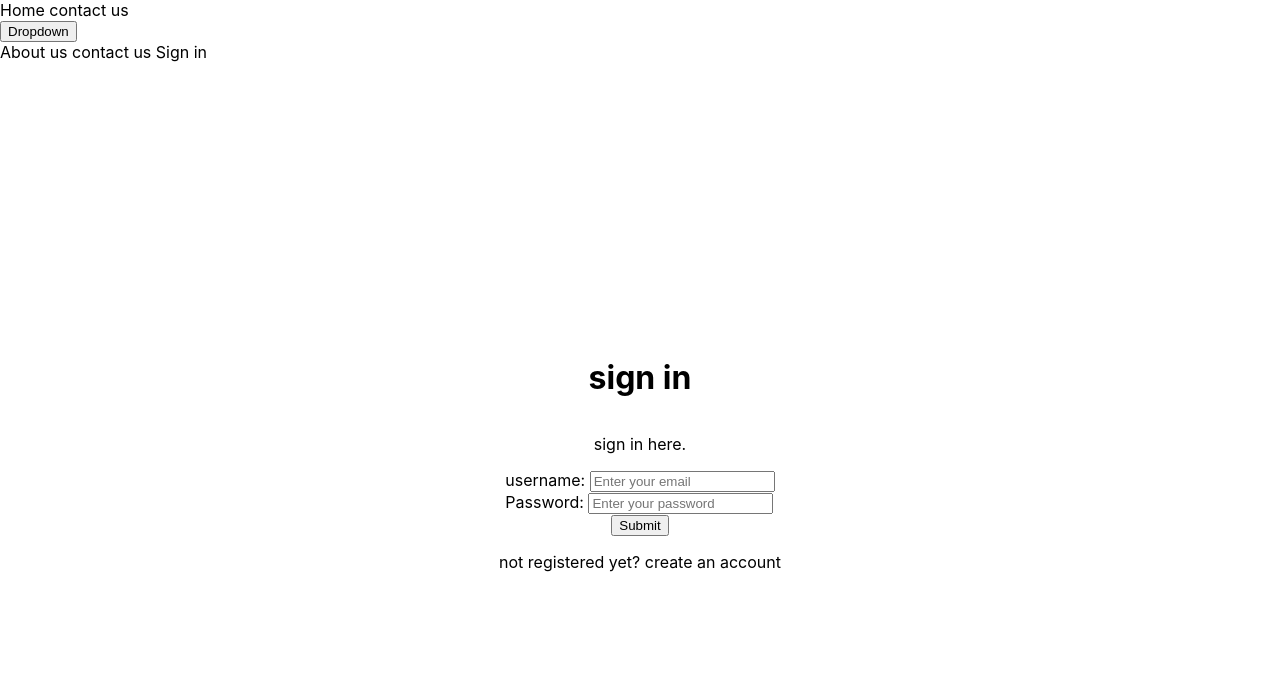
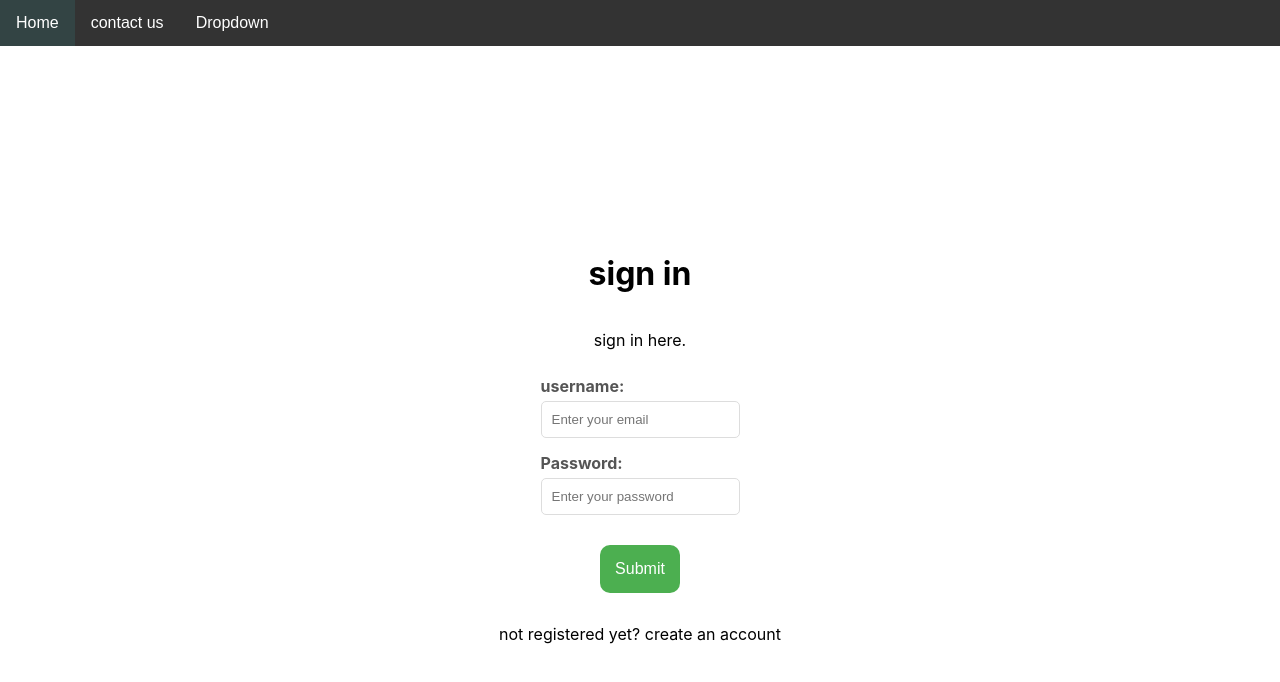
Before and after one commit to Mdfaizalsheikh/Faizal-s-Website, a plain HTML site: page sign.html in a window 1280 px wide. Drawn offline with Linux system fonts and the light colour scheme.

Commit message:
Update style.css

```diff
--- a/style.css
+++ b/style.css
@@ -95,3 +95,130 @@ main {
     flex-direction: column;
   }
 }
+
+.nav ul {
+  list-style-type: none;
+  margin: 0;
+  padding: 0;
+}
+
+.nav ul li {
+  display: inline;
+  margin-right: 20px;
+}
+
+.nav ul li a {
+  color: #fff;
+  text-decoration: none;
+}
+
+/* Navbar container */
+.navbar {
+  overflow: hidden;
+  background-color: #333;
+  font-family: Arial;
+}
+
+/* Links inside the navbar */
+.navbar a {
+  float: left;
+  font-size: 16px;
+  color: white;
+  text-align: center;
+  padding: 14px 16px;
+  text-decoration: none;
+}
+
+/* The dropdown container */
+.dropdown {
+  float: left;
+  overflow: hidden;
+}
+
+/* Dropdown button */
+.dropdown .dropbtn {
+  font-size: 16px;
+  border: none;
+  outline: none;
+  color: white;
+  padding: 14px 16px;
+  background-color: inherit;
+  font-family: inherit; /* Important for vertical align on mobile phones */
+  margin: 0; /* Important for vertical align on mobile phones */
+}
+
+/* Add a red background color to navbar links on hover */
+.navbar a:hover, .dropdown:hover .dropbtn {
+  background-color: #344 ;
+}
+
+/* Dropdown content (hidden by default) */
+.dropdown-content {
+  display: none;
+  position: absolute;
+  background-color: #f9f9f9;
+  min-width: 160px;
+  box-shadow: 0px 8px 16px 0px rgba(0,0,0,0.2);
+  z-index: 1;
+}
+
+/* Links inside the dropdown */
+.dropdown-content a {
+  float: none;
+  color: black;
+  padding: 12px 16px;
+  text-decoration: none;
+  display: block;
+  text-align: left;
+}
+
+/* Add a grey background color to dropdown links on hover */
+.dropdown-content a:hover {
+  background-color: #ddd;
+}
+
+/* Show the dropdown menu on hover */
+.dropdown:hover .dropdown-content {
+  display: block;
+}
+
+/* login form */
+label {
+  display: block;
+  width: 100%;
+  margin-top: 10px;
+  margin-bottom: 5px;
+  text-align: left;
+  color: #555;
+  font-weight: bold;
+}
+
+
+input {
+  display: block;
+  width: 100%;
+  margin-bottom: 15px;
+  padding: 10px;
+  box-sizing: border-box;
+  border: 1px solid #ddd;
+  border-radius: 5px;
+}
+
+button {
+  padding: 15px;
+  border-radius: 10px;
+  margin-top: 15px;
+  margin-bottom: 15px;
+  border: none;
+  color: white;
+  cursor: pointer;
+  background-color: #4CAF50;
+  width: 100%;
+  font-size: 16px;
+}
+
+.wrap {
+  display: flex;
+  justify-content: center;
+  align-items: center;
+}
```
